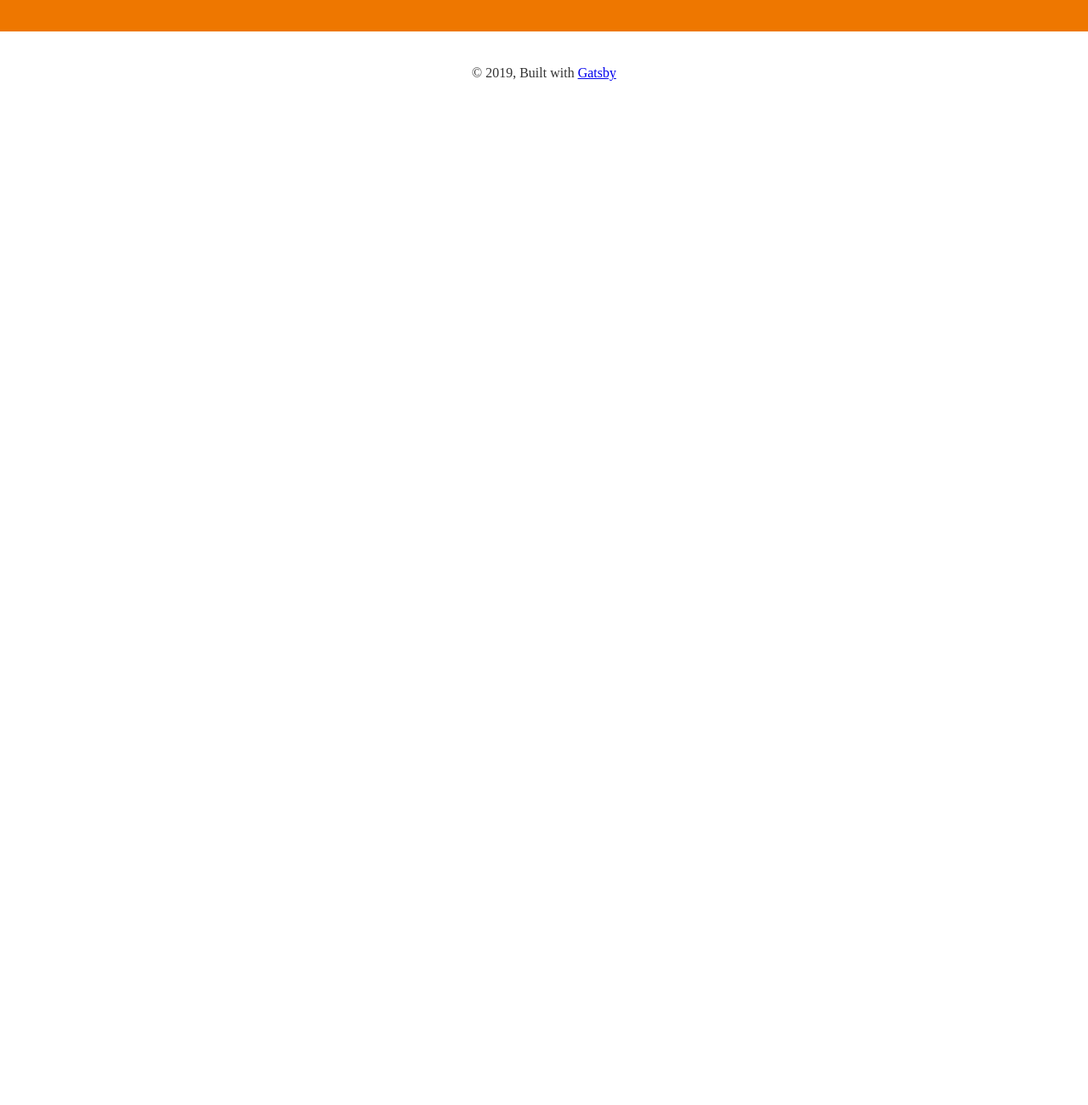
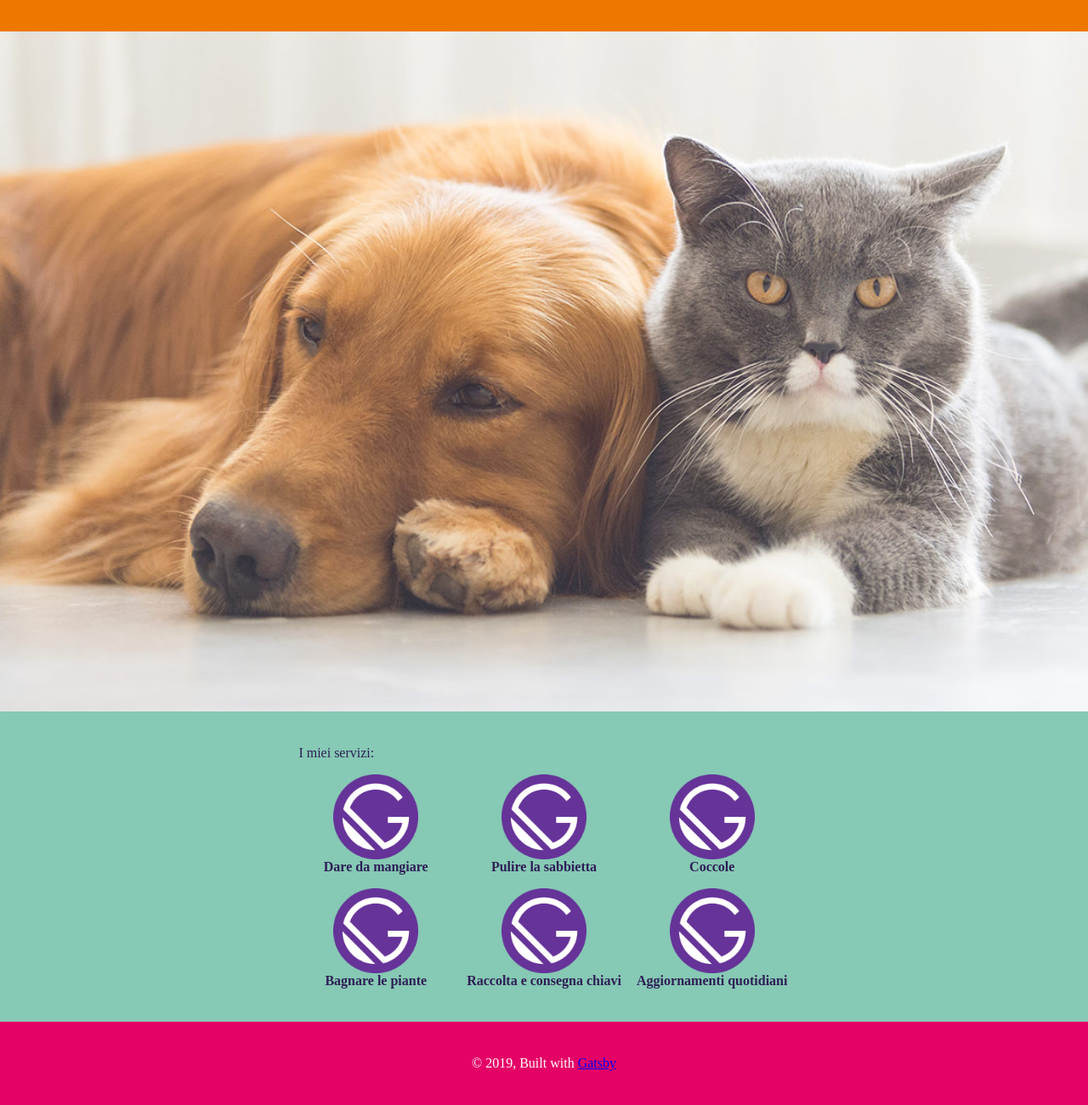
Before and after one commit to simoneferrero/marina-cat-sitter, a Gatsby site: page / in a window 1280 px wide. Shown: the part 1259-2559 px from the top of the page at 85% size. Before the commit the page ends 1394 px from the top, so only its background shows below. Built offline with nearby package versions, Linux system fonts and the light colour scheme; Gatsby itself is replaced by a stand-in of ours; what typography-theme-bootstrap would draw is missing.

Commit message:
services: Added services and break image

```diff
--- a/src/components/About.js
+++ b/src/components/About.js
@@ -1,5 +1,4 @@
 import React from 'react'
-import PropTypes from 'prop-types'
 import styled from 'styled-components/macro'
 import { useStaticQuery, graphql } from 'gatsby'
 import Img from 'gatsby-image'
@@ -27,7 +26,7 @@ const StyledImg = styled(Img)`
 	margin: 0 1rem 1rem 0;
 `
 
-const About = ({ theme }) => {
+const About = () => {
 	const {
 		avatar: {
 			childImageSharp: { fixed },
@@ -45,14 +44,15 @@ const About = ({ theme }) => {
 	`)
 
 	return (
-		<StyledAbout id="about" theme={theme}>
+		<StyledAbout id="about">
 			<div>
 				<StyledImg fixed={fixed} />
+				<h3>Ciao, mi chiamo Marina e adoro gli animali. </h3>
 				<p>
-					Ciao, mi chiamo Marina e adoro gli animali. Ho 3 gatti meravigliosi a
-					casa a farmi compagnia, e nella mia vita mi sono presa cura (e lo
-					faccio tuttora!) di cani, gatti, pesci, tartarughe, cavalli, un marito
-					e due figli (meno pelosi, ma molto più impegnativi!)
+					Ho 3 gatti meravigliosi a casa a farmi compagnia, e nella mia vita mi
+					sono presa cura (e lo faccio tuttora!) di cani, gatti, pesci,
+					tartarughe, cavalli, un marito e due figli (meno pelosi, ma molto più
+					impegnativi!)
 				</p>
 				<p>
 					Faccio parte del collettivo &quot;Le Sfigatte&quot;, e ogni giorno
@@ -73,8 +73,4 @@ const About = ({ theme }) => {
 	)
 }
 
-About.propTypes = {
-	theme: PropTypes.object,
-}
-
 export default About
--- /dev/null
+++ b/src/components/Break1.js
@@ -0,0 +1,37 @@
+import React from 'react'
+import styled from 'styled-components/macro'
+import { useStaticQuery, graphql } from 'gatsby'
+
+const StyledBreak = styled.section`
+	background-image: url("${({ backgroundSrc }) => backgroundSrc}");
+	background-attachment: fixed;
+	background-position: center center;
+	background-repeat: no-repeat;
+	background-size: cover;
+	height: 800px;
+	width: 100%;
+`
+
+const Break = () => {
+	const {
+		breakBackground: {
+			childImageSharp: {
+				fixed: { src: backgroundSrc },
+			},
+		},
+	} = useStaticQuery(graphql`
+		query Break1Query {
+			breakBackground: file(absolutePath: { regex: "/break-1.jpg/" }) {
+				childImageSharp {
+					fixed(width: 1200) {
+						...GatsbyImageSharpFixed
+					}
+				}
+			}
+		}
+	`)
+
+	return <StyledBreak backgroundSrc={backgroundSrc} />
+}
+
+export default Break
--- a/src/components/Footer.js
+++ b/src/components/Footer.js
@@ -2,6 +2,8 @@ import React from 'react'
 import styled from 'styled-components/macro'
 
 const StyledFooter = styled.footer`
+	background-color: ${({ theme: { colors } }) => colors.pink};
+	color: ${({ theme: { colors } }) => colors.white};
 	padding: 40px;
 	text-align: center;
 	width: 100%;
--- a/src/components/Header.js
+++ b/src/components/Header.js
@@ -1,17 +1,17 @@
-import PropTypes from 'prop-types'
-import React from 'react'
-import styled from 'styled-components/macro'
+import React, { useContext } from 'react'
+import styled, { ThemeContext } from 'styled-components/macro'
 import AnchorLink from 'react-anchor-link-smooth-scroll'
 
 import Icon from './Icon'
 
 const StyledHeader = styled.header`
+	backdrop-filter: blur(20px);
 	background: transparent;
 	margin-bottom: 1.45rem;
 	position: fixed;
 	top: 0;
 	width: 100%;
-	backdrop-filter: blur(20px);
+	z-index: 900;
 
 	> div {
 		align-items: center;
@@ -38,7 +38,8 @@ const StyledHeader = styled.header`
 	}
 `
 
-const Header = ({ theme }) => {
+const Header = () => {
+	const theme = useContext(ThemeContext)
 	const menuItems = [
 		{
 			children: 'Chi Sono',
@@ -63,11 +64,11 @@ const Header = ({ theme }) => {
 	]
 
 	return (
-		<StyledHeader theme={theme}>
+		<StyledHeader>
 			<div>
 				{menuItems.map(({ children, href }) => (
 					<h2 key={href}>
-						<AnchorLink href={href} offset={theme ? theme.headerHeight : 0}>
+						<AnchorLink href={href} offset={theme.headerHeight}>
 							{children}
 						</AnchorLink>
 					</h2>
@@ -77,9 +78,4 @@ const Header = ({ theme }) => {
 	)
 }
 
-Header.propTypes = {
-	siteTitle: PropTypes.string.isRequired,
-	theme: PropTypes.object,
-}
-
 export default Header
--- a/src/components/HeroPage.js
+++ b/src/components/HeroPage.js
@@ -1,5 +1,4 @@
 import React from 'react'
-import PropTypes from 'prop-types'
 import styled from 'styled-components/macro'
 import { graphql, useStaticQuery } from 'gatsby'
 
@@ -8,6 +7,7 @@ const StyledHeroPage = styled.section`
 	background-image: linear-gradient(rgba(0, 0, 0, 0.5),rgba(0, 0, 0, 0.5)), url("${({
 		backgroundSrc,
 	}) => backgroundSrc}");
+	background-attachment: fixed;
 	background-position: center center;
 	background-repeat: no-repeat;
 	background-size: cover;
@@ -34,7 +34,7 @@ const StyledHeroPage = styled.section`
 	}
 `
 
-const HeroPage = ({ theme }) => {
+const HeroPage = () => {
 	const {
 		background: {
 			childImageSharp: {
@@ -54,7 +54,7 @@ const HeroPage = ({ theme }) => {
 	`)
 
 	return (
-		<StyledHeroPage backgroundSrc={backgroundSrc} id="home" theme={theme}>
+		<StyledHeroPage backgroundSrc={backgroundSrc} id="home">
 			<h1>Io e il tuo gatto, aMICI per la pelle</h1>
 			<h2>
 				Pet sitter con anni di esperienza, pronta a prendersi cura dei tuoi cari
@@ -64,8 +64,4 @@ const HeroPage = ({ theme }) => {
 	)
 }
 
-HeroPage.propTypes = {
-	theme: PropTypes.object,
-}
-
 export default HeroPage
--- /dev/null
+++ b/src/components/Services.js
@@ -0,0 +1,93 @@
+import React from 'react'
+import styled from 'styled-components/macro'
+import { useStaticQuery, graphql } from 'gatsby'
+import Img from 'gatsby-image'
+
+const StyledServices = styled.section`
+	background-color: ${({ theme: { colors } }) => colors.lightBlue};
+	color: ${({ theme: { colors } }) => colors.darkBlue};
+	width: 100%;
+	padding: 40px;
+	display: flex;
+	justify-content: center;
+	text-align: justify;
+
+	> div {
+		max-width: ${({ theme: { maxWidth } }) => maxWidth}px;
+		display: grid;
+		grid-template-columns: repeat(3, 1fr);
+		grid-gap: 1rem;
+
+		> p {
+			grid-column: 1/4;
+		}
+
+		> div {
+			display: flex;
+			align-items: center;
+			justify-content: center;
+			flex-direction: column;
+		}
+	}
+`
+
+const Services = () => {
+	const {
+		gatsby: {
+			childImageSharp: { fixed },
+		},
+	} = useStaticQuery(graphql`
+		query IconQuery {
+			gatsby: file(absolutePath: { regex: "/gatsby.png/" }) {
+				childImageSharp {
+					fixed(width: 100) {
+						...GatsbyImageSharpFixed
+					}
+				}
+			}
+		}
+	`)
+
+	const services = [
+		{
+			img: fixed,
+			text: 'Dare da mangiare',
+		},
+		{
+			img: fixed,
+			text: 'Pulire la sabbietta',
+		},
+		{
+			img: fixed,
+			text: 'Coccole',
+		},
+		{
+			img: fixed,
+			text: 'Bagnare le piante',
+		},
+		{
+			img: fixed,
+			text: 'Raccolta e consegna chiavi',
+		},
+		{
+			img: fixed,
+			text: 'Aggiornamenti quotidiani',
+		},
+	]
+
+	return (
+		<StyledServices id="services">
+			<div>
+				<p>I miei servizi:</p>
+				{services.map(({ img, text }) => (
+					<div key={text}>
+						<Img fixed={img} />
+						<h4>{text}</h4>
+					</div>
+				))}
+			</div>
+		</StyledServices>
+	)
+}
+
+export default Services
--- a/src/pages/index.js
+++ b/src/pages/index.js
@@ -1,15 +1,19 @@
 import React from 'react'
 
 import About from '../components/About'
+import Break1 from '../components/Break1'
 import HeroPage from '../components/HeroPage'
 import Layout from '../components/Layout'
 import SEO from '../components/Seo'
+import Services from '../components/Services'
 
 const IndexPage = () => (
 	<Layout>
 		<SEO title="Home" />
 		<HeroPage />
 		<About />
+		<Break1 />
+		<Services />
 	</Layout>
 )
 
--- a/src/styles/theme.js
+++ b/src/styles/theme.js
@@ -7,6 +7,7 @@ const theme = {
 		lightBlue: '#86C9B4',
 		yellow: '#FDDF00',
 		lightGreen: '#74BA61',
+		white: '#FFF',
 	},
 	headerHeight: 70,
 	maxWidth: 900,
```
Also changed, not shown: src/images/break-1.jpg (added).
